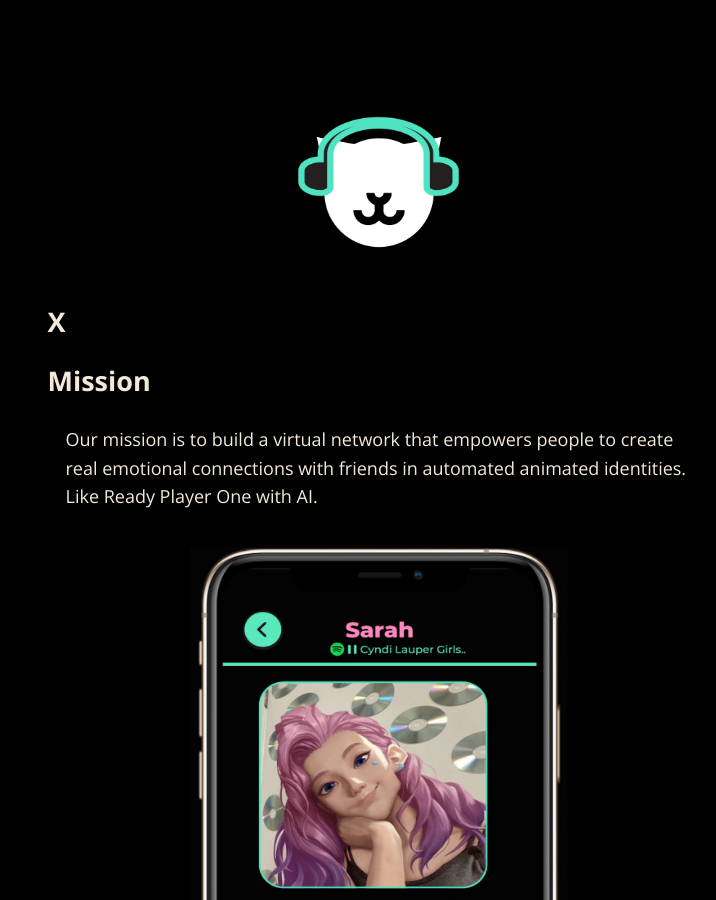
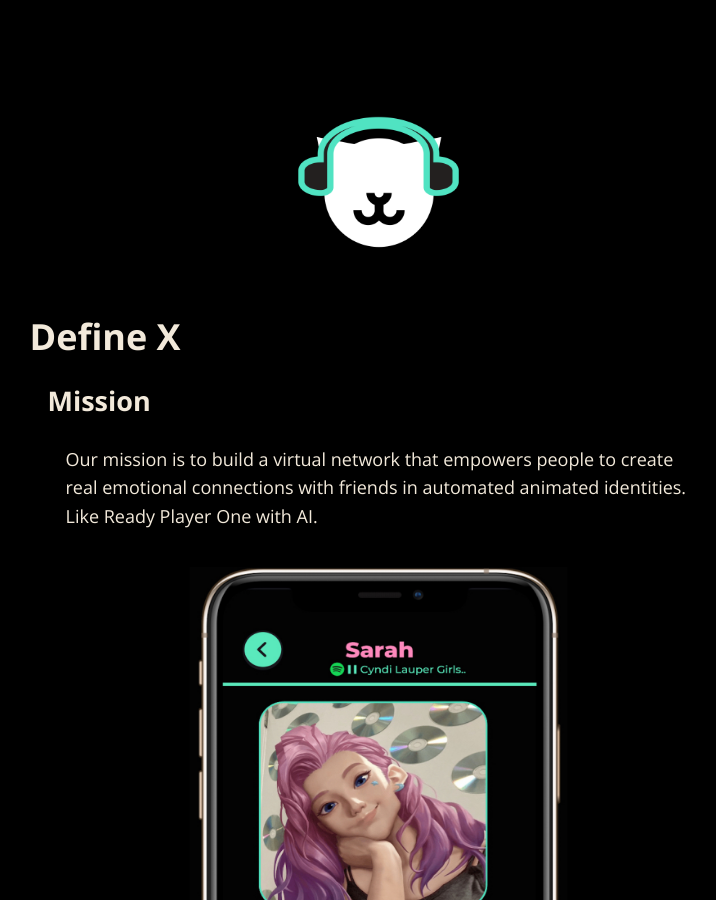
Before and after one commit to tarsmachine/tarsmachine.github.io, a Jekyll site: the page built from index.md, in a window 1280 px wide and 900 px high. Shown: the whole window, without its empty margins (262-978 px from the left). Built offline with Jekyll 4.4.1, drawn with Linux system fonts in a browser that asks for light colours; nearby versions of some CDN libraries.

Commit message:
Update index.md

```diff
--- a/index.md
+++ b/index.md
@@ -5,7 +5,7 @@ layout: default
 <img src="images/icon-AppStore.png" alt="sample image" width="185" height="180">
 
 
-#### X
+### Define X
 
 #### Mission
 
```
